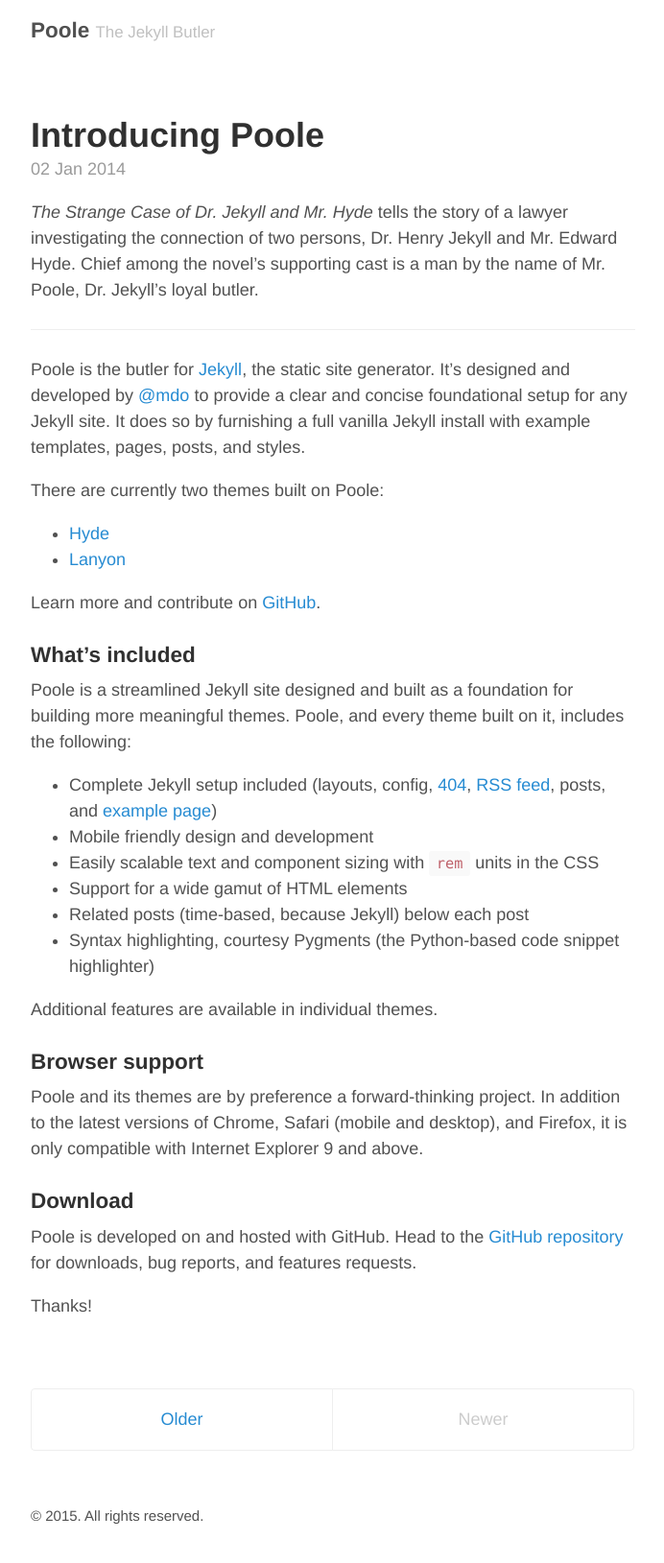
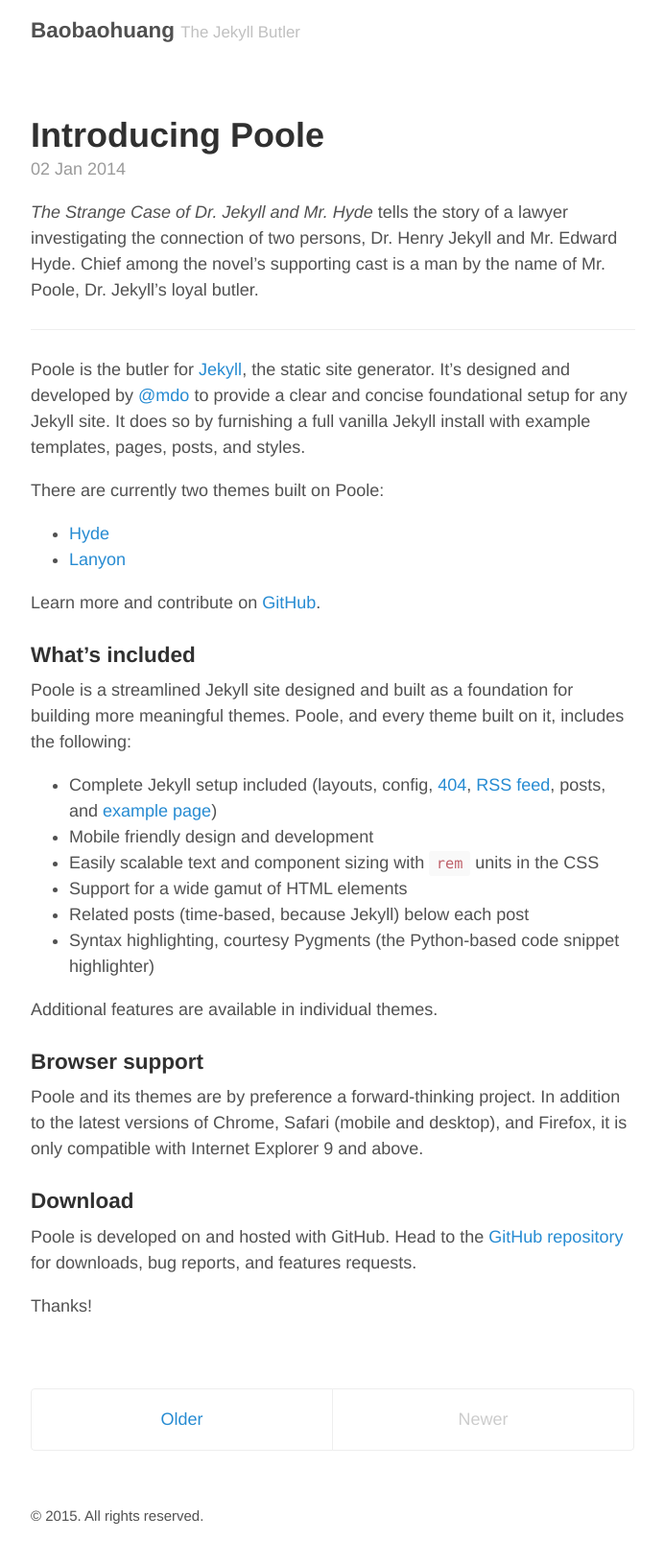
Before and after one commit to baobaohuang/baobaohuang.github.io, a Jekyll site: the page built from index.html, in a window 1280 px wide. Shown: the whole page at 96% size, without its empty margins (293-985 px from the left). Built offline with Jekyll 4.4.1, drawn with Linux system fonts in a browser that asks for light colours; the list of posts is cut into pages by our own code.

Commit message:
Update _config.yml

```diff
--- a/_config.yml
+++ b/_config.yml
@@ -5,9 +5,9 @@ permalink:           pretty
 relative_permalinks: true
 
 # Setup
-title:               Poole
+title:               Baobaohuang
 tagline:             The Jekyll Butler
-url:                 http://getpoole.com
+url:                 http://baobaohuang.github.io/
 paginate:            1
 baseurl:             ""
 
@@ -20,11 +20,11 @@ sass:
 
 # About/contact
 author:
-  name:              Mark Otto
-  url:               https://twitter.com/mdo
-  email:             markdotto@gmail.com
+  name:              Baobaohuang
+  url:               https://twitter.com/Baobaohuang
+  email:             Baobaohuang@gmail.com
 
 # Custom vars
 version:             2.0.0
 github:
-  repo:              https://github.com/poole/poole
+  repo:              https://github.com/baobaohuang/baobaohuang.github.io
```
